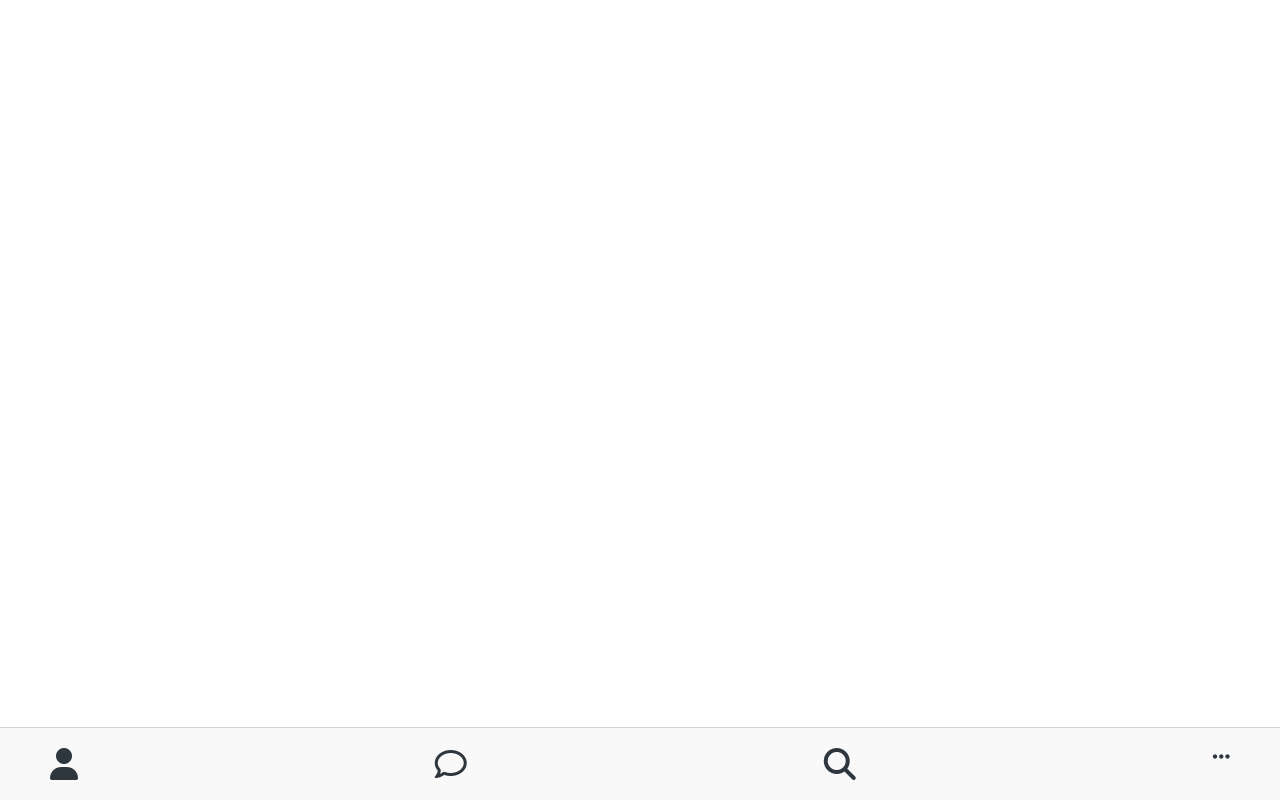
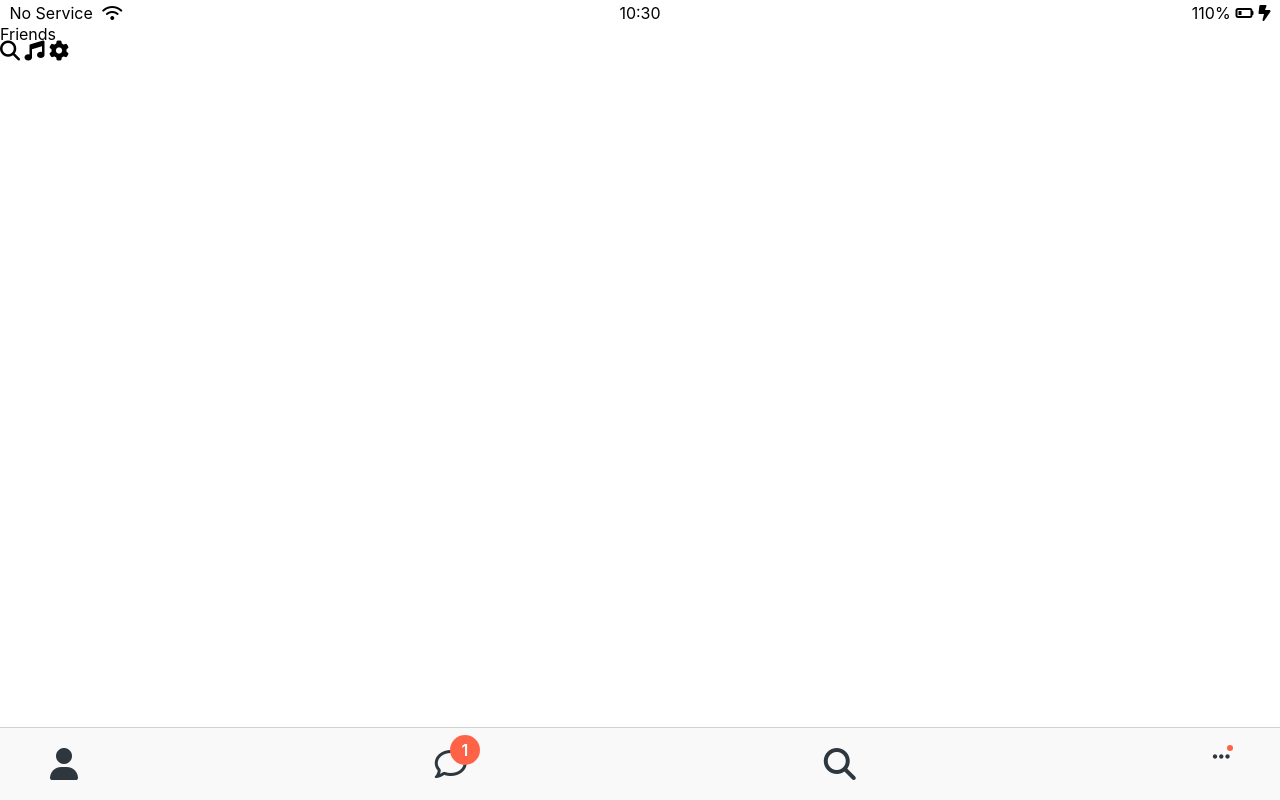
Before and after one commit to KimDeokil/clonecode-HTML-CSS, a plain HTML site: page friends.html in a window 1280 px wide. Drawn offline with Linux system fonts and the light colour scheme.

Commit message:
Update Friend Css

```diff
--- a/css/components/nav-bar.css
+++ b/css/components/nav-bar.css
@@ -4,7 +4,7 @@
   width: 100%;
   background-color: #f9f9fa;
   padding: 20px 50px;
-  box-sizing: border-box; /* bordersize */
+  box-sizing: border-box; /* bordersize: padding을 해도 사이즈 변경이 없도록 해달라는것 */
   border-top: 1px solid rgba(122, 121, 121, 0.3);
 }
 
@@ -13,5 +13,30 @@
   justify-content: space-between;
 }
 .nav__link {
+  position: relative;
   color: #2e363e;
 }
+.nav_notification {
+  background-color: tomato;
+  width: 30px;
+  height: 30px;
+  border-radius: 15px;
+  display: flex;
+  justify-content: center;
+  align-items: center;
+  color: white;
+  font-weight: 600;
+  position: absolute;
+  left: 15px;
+  bottom: 15px;
+}
+.nav__spot {
+  background-color: tomato;
+  width: 6px;
+  height: 6px;
+  border-radius: 3px;
+  display: flex;
+  position: absolute;
+  left: 15px;
+  bottom: 15px;
+}
--- a/css/styles.css
+++ b/css/styles.css
@@ -4,6 +4,7 @@
 /* componentes */
 @import "components/status-bar.css";
 @import "components/nav-bar.css";
+@import "components/screen-header.css";
 
 /* screens */
 @import "screens/login.css";
--- a/friends.html
+++ b/friends.html
@@ -8,6 +8,30 @@
     <title>Friend-kokoa</title>
   </head>
   <body>
+    <div class="status-bar">
+      <div class="status-bar__column">
+        <span>No Service</span>
+        <i class="fa-solid fa-wifi"></i>
+      </div>
+      <div class="status-bar__column">
+        <span>10:30</span>
+      </div>
+      <div class="status-bar__column">
+        <span>110%</span>
+        <i class="fa-solid fa-battery-quarter"></i>
+        <i class="fa-solid fa-bolt-lightning"></i>
+      </div>
+    </div>
+
+    <header class="screen-header">
+      <h1 class="screen-header__title">Friends</h1>
+      <div class="screen-header__icons">
+        <span><i class="fas fa-search fa-lg"></i></span>
+        <span><i class="fas fa-music fa-lg"></i></span>
+        <span><i class="fas fa-cog fa-lg"></i></span>
+      </div>
+    </header>
+
     <nav class="nav">
       <ul class="nav__list">
         <li class="nav__btn">
@@ -16,14 +40,18 @@
           ></a>
         </li>
         <li class="nav__btn">
-          <a class="nav__link" href="#"><i class="far fa-comment fa-2x"></i></a>
+          <a class="nav__link" href="#">
+            <span class="nav_notification">1</span>
+            <i class="far fa-comment fa-2x"></i
+          ></a>
         </li>
         <li class="nav__btn">
           <a class="nav__link" href="#"><i class="fas fa-search fa-2x"></i></a>
         </li>
         <li class="nav__btn">
-          <a class="nav__link" href="#"
-            ><i class="fas fa-ellipsis-h fa-lg"></i
+          <a class="nav__link" href="#">
+            <span class="nav__spot"></span>
+            <i class="fas fa-ellipsis-h fa-lg"></i
           ></a>
         </li>
       </ul>
```
